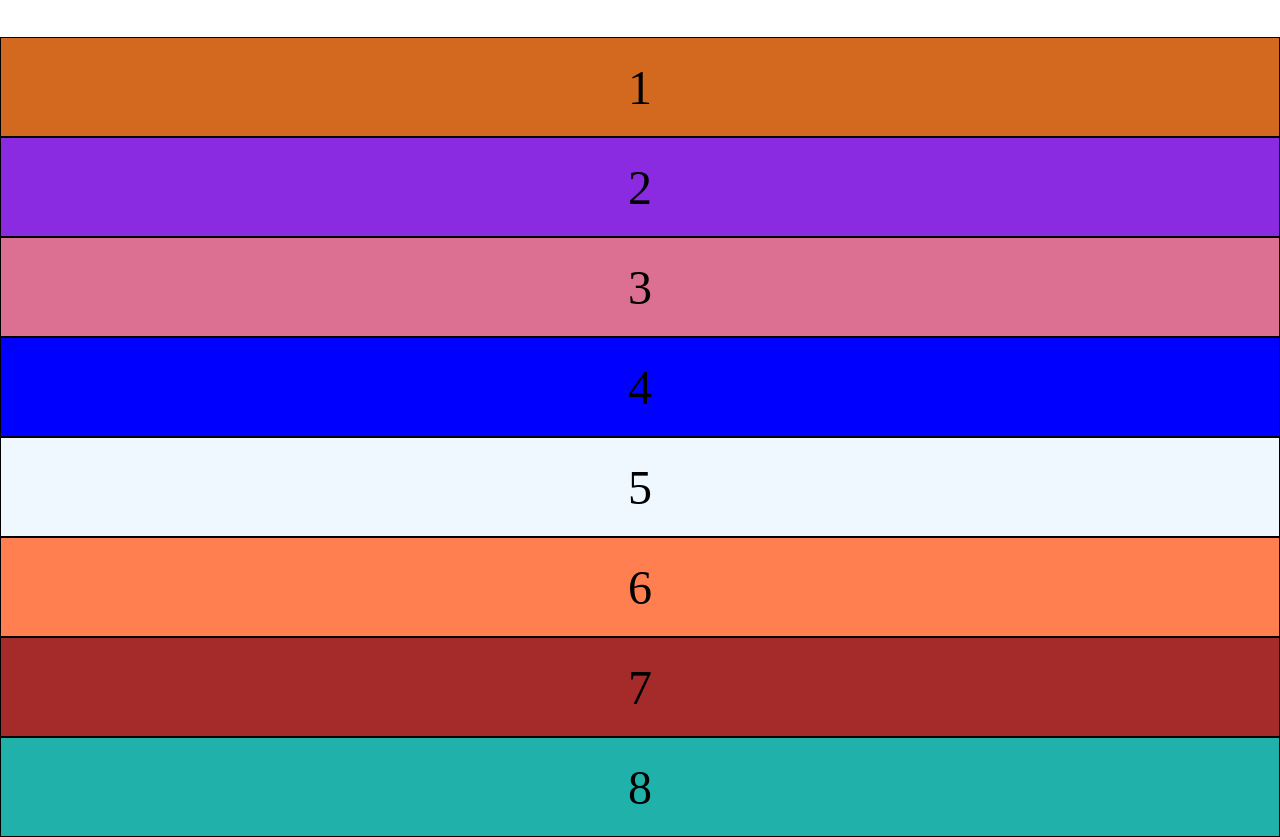
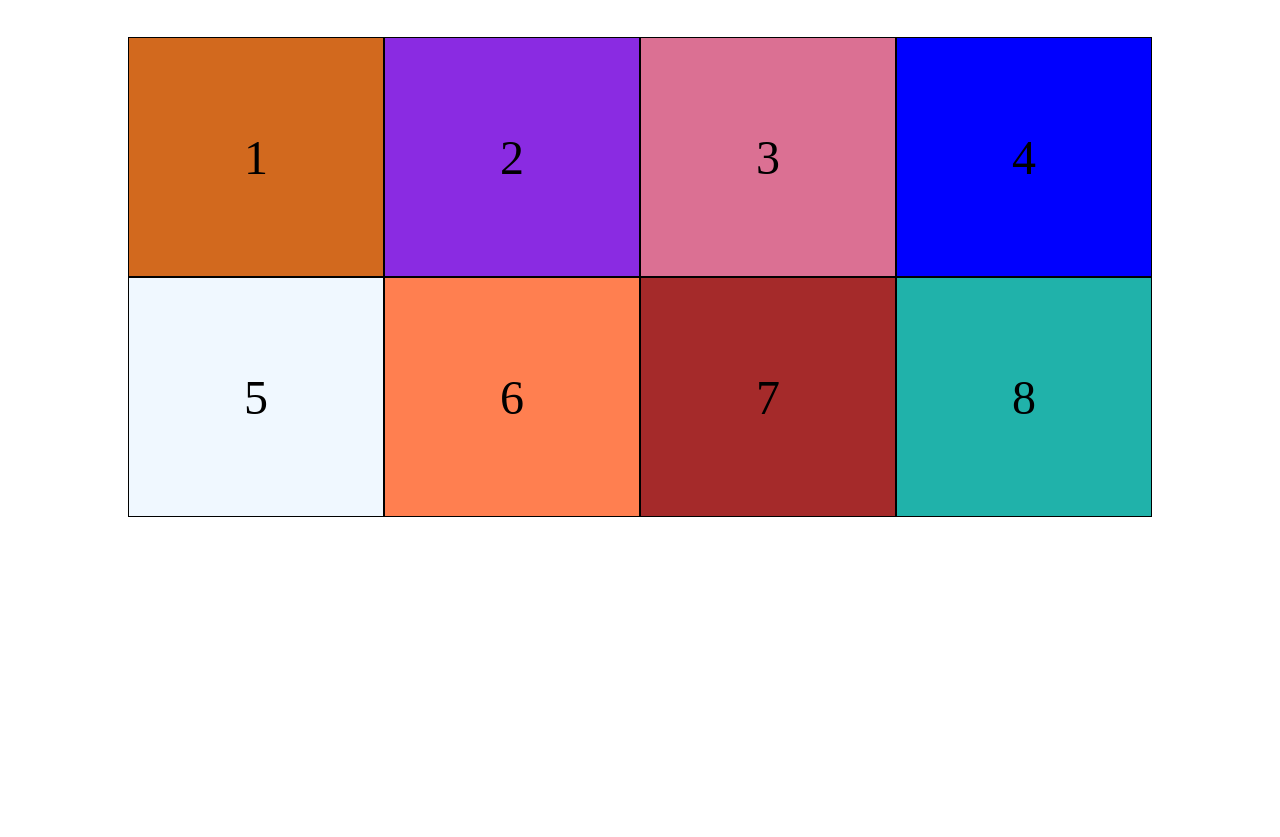
Before and after one commit to Hea092024/29okt-grid, a plain HTML site: page index.html in a window 1280 px wide. Shown: the part 80-917 px from the top of the page. After the commit the page ends 840 px from the top, so only its background shows below. Drawn offline with Linux system fonts and the light colour scheme.

Commit message:
added main in css

```diff
--- a/style.css
+++ b/style.css
@@ -20,6 +20,13 @@ div{
     min-height: 100px;
     font-size: 3rem;
     background-color: chocolate;
+}
+main{
+    display: grid;
+    max-width: 80%;
+    min-height: 60svh;
+    margin-inline: auto;
+    grid-template-columns: repeat(4,minmax(100px,1fr));
 }
 
 #item2{
```
